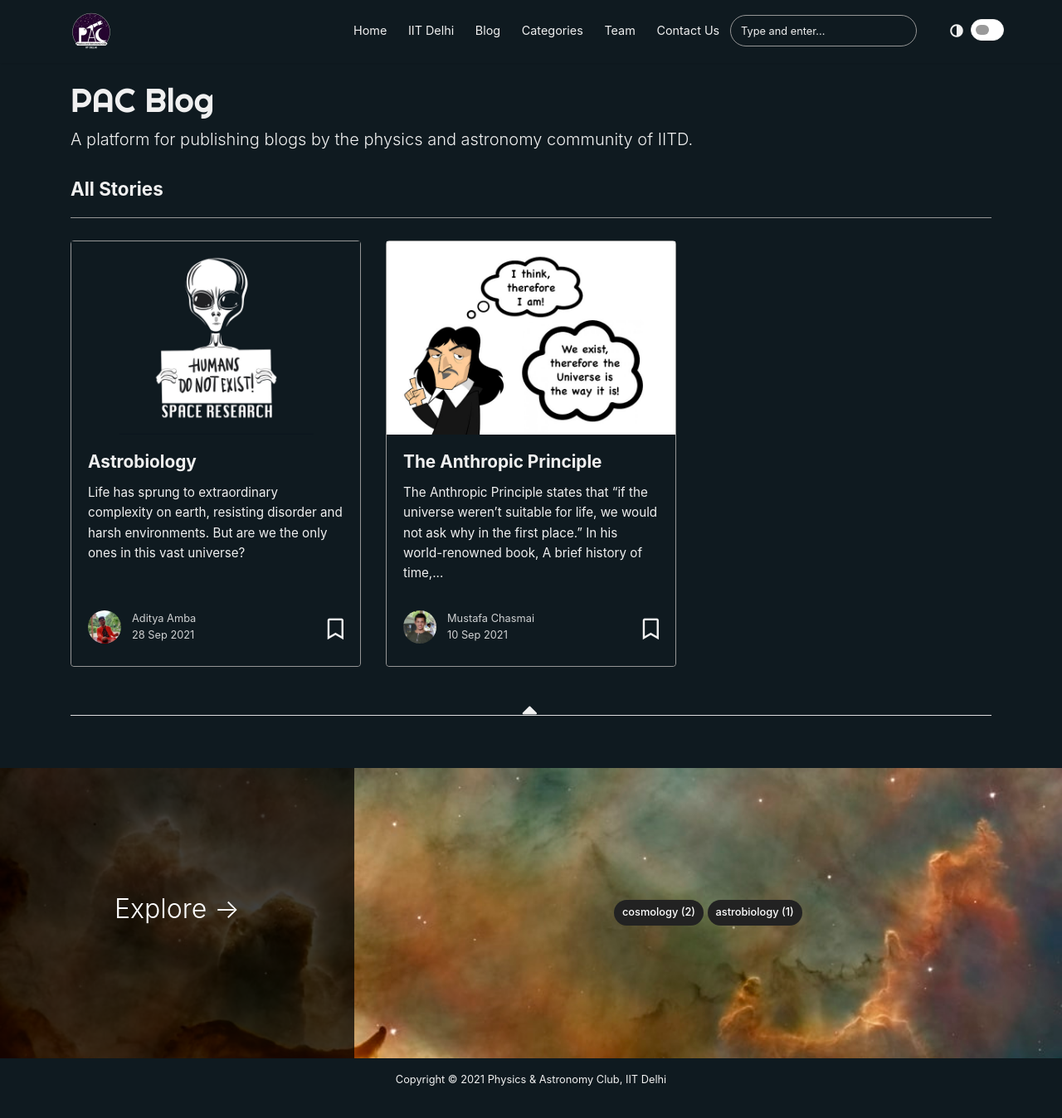
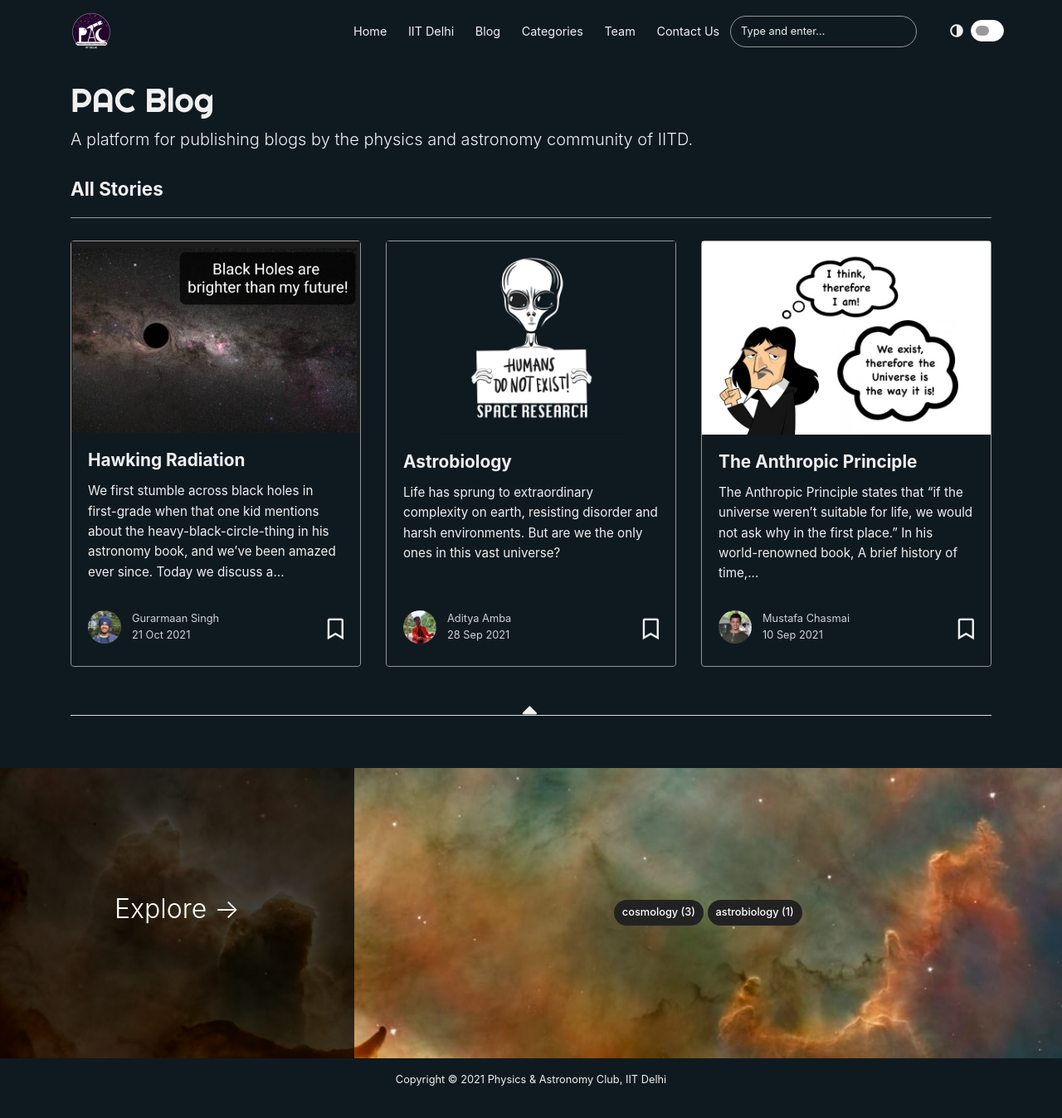
Before and after one commit to pac-iitd/blog, a Jekyll site: the page built from index.html, in a window 1280 px wide and 1385 px high. Shown: the top 1348 px of the window at 83% size. Built offline with Jekyll 4.4.1, drawn with Linux system fonts in a browser that asks for light colours; nearby versions of some CDN libraries; the list of posts is cut into pages by our own code; some of the changed lines change nothing that is shown.

Commit message:
add third blog post

```diff
--- a/_config.yml
+++ b/_config.yml
@@ -31,6 +31,12 @@ authors:
     avatar: 'assets/images/authors/aditya_amba.jpeg'
     description: "Sophomore at IIT Delhi"
     web: https://in.linkedin.com/in/amba-aditya-4a46021bb
+
+  gurarman:
+    name: Gurarmaan Singh
+    display_name: Gurarmaan Singh
+    avatar: 'assets/images/authors/Gurarmaan_Singh.jpg'
+    description: "Sophomore at IIT Delhi"
 
 # Plugins
 plugins:
--- a/_layouts/default.html
+++ b/_layouts/default.html
@@ -212,5 +212,9 @@ ga('send', 'pageview');
 <script id="dsq-count-scr" src="//{{site.disqus}}.disqus.com/count.js"></script>
 {% endif %}
 
+<script src="https://polyfill.io/v3/polyfill.min.js?features=es6"></script>
+<script id="MathJax-script" async src="https://cdn.jsdelivr.net/npm/mathjax@3/es5/tex-mml-chtml.js"></script>
+
+
 </body>
 </html>
--- /dev/null
+++ b/_posts/2021-10-21-hawking.md
@@ -0,0 +1,58 @@
+---
+layout: post
+title:  "Hawking Radiation"
+author: gurarman
+categories: [ cosmology ]
+image: assets/images/posts_main/hawking.jpeg
+useMath: True
+---
+
+
+We first stumble across black holes in first-grade when that one kid mentions about the heavy-black-circle-thing in his astronomy book, and we’ve been amazed ever since. Today we discuss a fascinating property of these weird objects, which, as Stephen Hawking puts it, is ” Black holes aren’t really that black!”.
+
+We perceive a black hole to be a place in space where gravity pulls so much that even light can not get out. Therefore, it came as a surprise when Hawking said that black holes radiate stuff too. We qualitatively discuss the arguments briefly.
+
+## Entropy, Surface Area & Radiation!
+
+The Second Law of Thermodynamics states that the total entropy of an isolated system must be a non-decreasing quantity .The Universe is an isolated system. Therefore, as mass falls into the black hole, it’s entropy must increase, as the entropy of the rest of the universe has dropped. But we cannot obtain information from inside a black hole about it’s entropy, since not even light can escape, so how do we know whether the entropy has really increased or is this situation a violation of the law of entropy?
+
+The surface of a black hole (the event horizon) boasts an interesting collection of special features.Hawking argued that the rays on the boundary of the black hole always have to be moving parallel to, or away from, each other, otherwise, would ”fall into” the black hole and would not remain on the boundary. . Decreasing the surface area would mean some rays would have to collide and fall in. So, the surface area would always be non-decreasing if the net energy is flowing inwards/is 0.
+
+Since surface area increases when when mass falls into a black hole the way entropy should increase , it seems to suggest that the former could be a measure of the latter. While this would prevent violation of the second law, it also predicts something bizarre. Entropy would imply Temperature, and we know that anything that has a non-zero temperature must radiate energy, hence black holes must radiate as well! We discuss in the next section how that happens
+
+## How?
+We assume empty space to be devoid of all particles and fields. However, at the quantum level, fields (like gravitational and electromagnetic) and their rates of change obey the uncertainty principle much like the position and velocity of a particle.This uncertainty is governed by the equation
+
+\begin{equation}
+\Delta E \Delta t \geq \frac{\hbar}{2}
+\end{equation}
+
+where ∆E is the uncertainty of energy of the state in question, and ∆t is the duration for which the state is considered.
+
+(This can be derived from the Heisenberg’s uncertainty principle, namely
+
+\begin{equation}
+\Delta x \Delta p \geq \frac{\hbar}{2}
+\end{equation}
+
+,where ∆x and ∆p are uncertainties in measurement of position and momentum, respectively. By special relativity, space and time are equivalent; whereas energy and momentum are different components of the same momentum-4 vector. Applying the suitable Lorentz transformation we get this Energy-time uncertainty relation )
+
+Even if we consider vacuum to be in the ground state, since ∆t will always be finite, so will ∆E and hence these fields can never be said to be exactly zero. Like we considered dual behaviour of matter and waves, these fields can be considered as particles, forming in pairs and annihilating each other soon. When such a pair of particles is formed near a black hole, it’s possible for one side of the pair to fall in. The one that falls in will be the anti-particle and the particle can get out and escape from the black hole, with some energy. The effect to a distant observer is as if the black hole were spitting out a stream of particles/energy. Radiation from a black hole, named Hawking radiation in his honour.
+
+## Observation and Experiments
+
+Hawking further showed that the spectrum of emitted particles corresponds exactly to the radiation from a hot body, and that the temperature of the black hole depends only on it’s mass; the lower the mass the higher the temperature.
+
+So, if we want to find the brightest sources of Hawking radiation, we have to find the lowest-mass black holes of all. Unfortunately, the minimum mass for a black hole that can be created is somewhere around 2.5 solar masses. It would have a temperature of around 25 nanokelvin, a signal impossible to detect from amongst the background microwave radiation that fills the universe, which is some million times hotter than the Hawking radiation.
+
+
+Moreover, the background microwave radiation is more significant than the radiation from an average sized black hole by huge orders of magnitude, hence these are currently expanding on the whole. We would have to wait for billions of orders of the age of the universe before the background cools down enough to allow them to start shrinking on their own.
+
+But this does not mean we do not have any means of confirming or supporting this theory. In 1981 William Unruh of the University of British Columbia showed 2 that the equations predicting Hawking radiation should also apply to sound waves in convergent fluid flow ( sound waves cannot propagate upstream in a supersonic flow, but they can in subsonic flow, which is analogous to black holes and light not being able to move across the event horizon.) The results were as predicted, the measurements of amplitudes of these waves demonstrated that they appear in pairs and the spectra of the process was described by a Boltzmann-distribution
+
+## Referenced from:
+
+1. Hawking radiation: Explained [[Vox](https://www.vox.com/science-and-health/2018/3/14/17119320/stephen-hawkinghawking-radiation-explained)]
+
+2. This Is Why We’ll Never Detect Hawking Radiation From An Actual
+Black Hole [[Forbes](https://www.forbes.com/sites/startswithabang/2020/07/01/this-is-why-wellnever-detect-hawking-radiation-from-an-actual-black-hole/?sh=1a2d5fd1f0dd)]
```
Also changed, not shown: assets/images/authors/Gurarmaan_Singh.jpg (added), assets/images/posts_main/hawking.jpeg (added).
